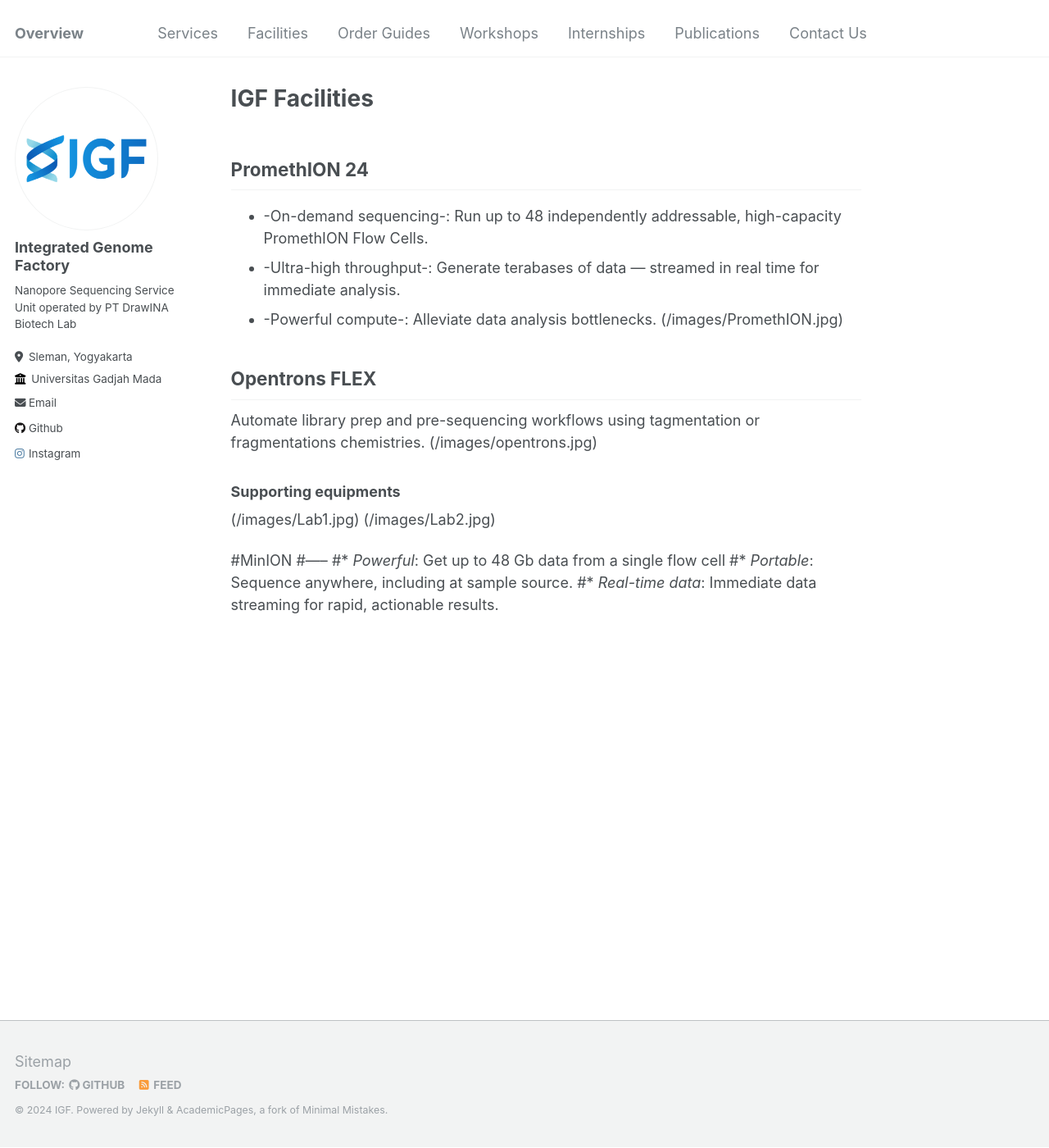
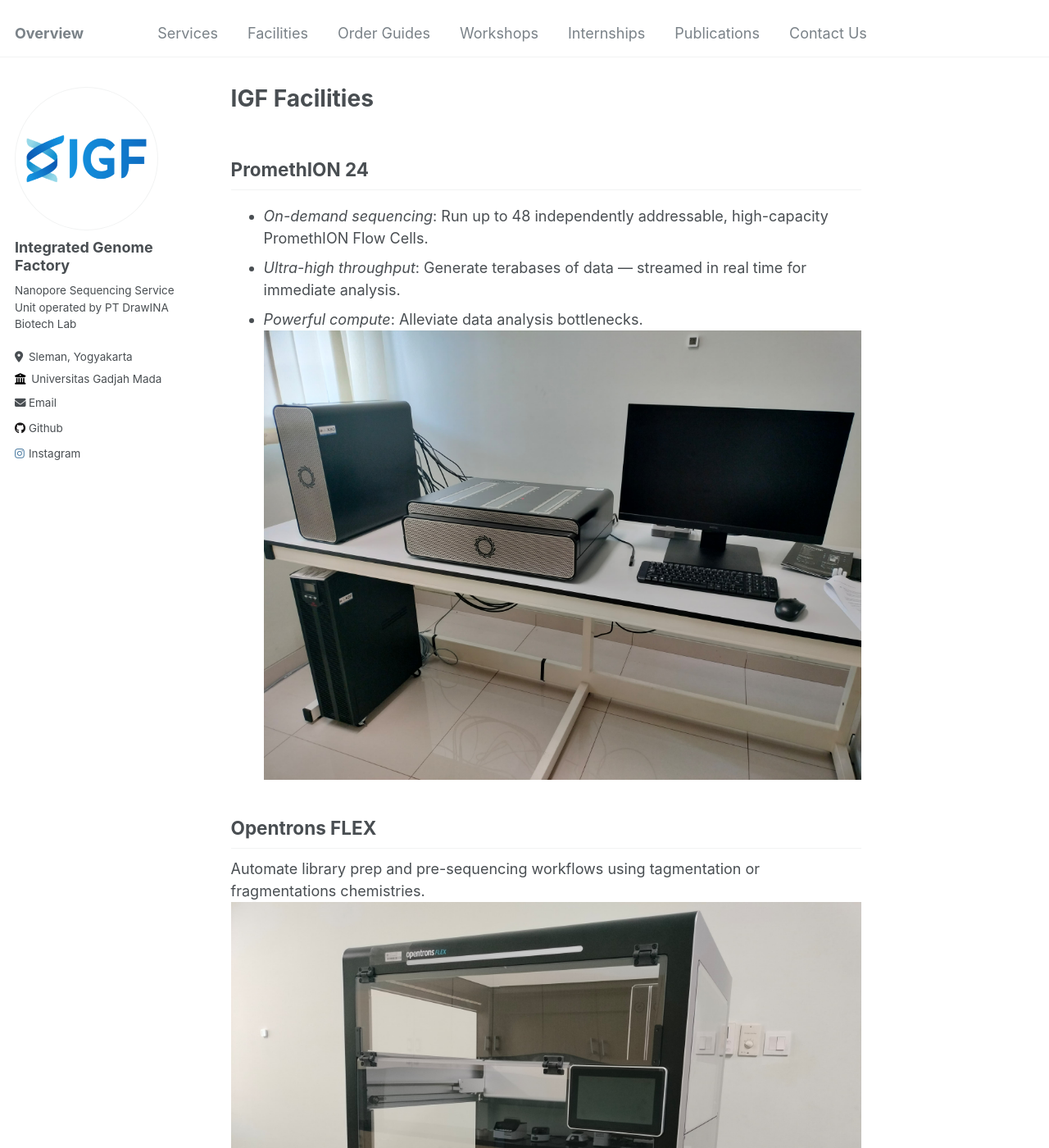
Before and after one commit to igf-genome/igf-genome.github.io, a Jekyll site: the page built from _pages/facilities.md, in a window 1280 px wide and 1400 px high. Shown: the whole window at 82% size. Built offline with Jekyll 4.4.1, drawn with Linux system fonts in a browser that asks for light colours.

Commit message:
Update facilities.md

```diff
--- a/_pages/facilities.md
+++ b/_pages/facilities.md
@@ -11,19 +11,19 @@
 
 PromethION 24
 -----
-* -On-demand sequencing-: Run up to 48 independently addressable, high-capacity PromethION Flow Cells.
-* -Ultra-high throughput-: Generate terabases of data — streamed in real time for immediate analysis.
-* -Powerful compute-: Alleviate data analysis bottlenecks.
-(/images/PromethION.jpg)
+* *On-demand sequencing*: Run up to 48 independently addressable, high-capacity PromethION Flow Cells.
+* *Ultra-high throughput*: Generate terabases of data — streamed in real time for immediate analysis.
+* *Powerful compute*: Alleviate data analysis bottlenecks.
+![image](/images/PromethION.jpg)
 
 Opentrons FLEX
 -----
 Automate library prep and pre-sequencing workflows using tagmentation or fragmentations chemistries.
-(/images/opentrons.jpg)
+![image](/images/opentrons.jpg)
 
 ### Supporting equipments
-(/images/Lab1.jpg)
-(/images/Lab2.jpg)
+![image](/images/Lab1.jpg)
+![image](/images/Lab2.jpg)
 
 #MinION
 #-----
```
